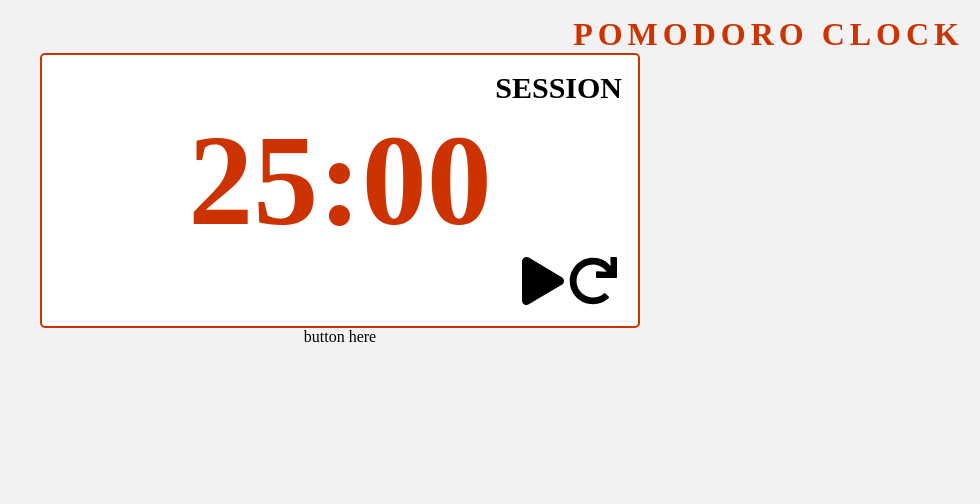
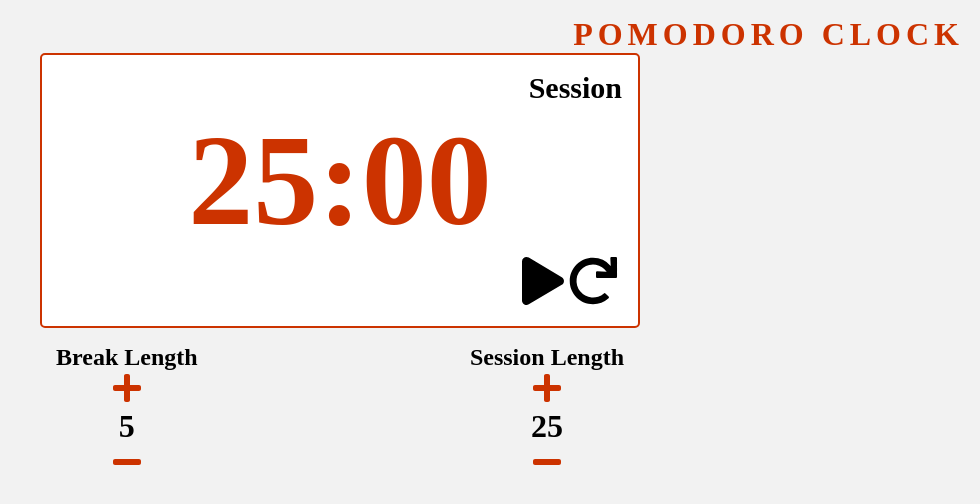
Before and after one commit to hidesignsdev/passion-team, a React (Create React App) app: page / in a window 1280 px wide. Shown: the top 504 px of the page, without its empty margins (300-1280 px from the left). Built offline with nearby package versions, Linux system fonts and the light colour scheme; a web font is replaced by a local one.

Commit message:
add TimeSet component, adding sound effect

```diff
--- a/public/index.html
+++ b/public/index.html
@@ -11,6 +11,7 @@
     <title>Pomodoro Clock</title>
   </head>
   <body>
+    <script src="https://cdn.freecodecamp.org/testable-projects-fcc/v1/bundle.js"></script>
     <div id="root"></div>
   </body>
 </html>
--- a/src/components/App.js
+++ b/src/components/App.js
@@ -1,18 +1,45 @@
-import React, {useState} from 'react'
+import React, {useState, useEffect, useRef} from 'react'
 import useInterval from '../hooks/useInterval'
 import Timer from './Timer'
 import Control from './Control'
+import TimeSet from './TimeSet'
 
+import sound from '../AlienSiren.mp3'
 
 const App = () => {
-  const [time, setTime] = useState(25 * 60 * 1000)
+  const [breakValue, setBreakValue] = useState(5)
+  const [sessionValue, setSessionValue] = useState(25)
+  const [mode, setMode] = useState('session')
+  const [time, setTime] = useState(sessionValue * 60)
   const [active, setActive] = useState(false)
+  const beep = useRef()
 
-  useInterval(()=> setTime(time - 1000), active? 1000 : null)
+  useInterval(()=> setTime(time - 1), active? 1000 : null)
+
+  useEffect(() => {
+    setTime(sessionValue * 60)
+  }, [sessionValue])
+
+  useEffect(() => {
+    if(time === 0 && mode === 'session'){
+      setMode('break')
+      setTime(breakValue * 60)
+      beep.current.play()
+    } else if(time === 0 && mode === 'break'){
+      setMode('session')
+      setTime(sessionValue * 60)
+      beep.current.play()
+    }
+  }, [time])
 
   const handleReset = () => {
-    setTime(25)
+    beep.current.pause()
+    beep.current.currentTime = 0
     setActive(false)
+    setMode('session')
+    setSessionValue(25)
+    setBreakValue(5)
+    setTime(25 * 60)
   }
 
   return (
@@ -24,6 +51,7 @@ const App = () => {
         <div className="time-wrapper">
           <Timer
             currentTime={[time, setTime]}
+            currentMode={[mode, setMode]}
           />
           <Control
             activeStatus={[active, setActive]}
@@ -31,9 +59,11 @@ const App = () => {
           />
         </div>
         <div className="time-control">
-          button here
+          <TimeSet value={[breakValue, setBreakValue]} type='Break'/>
+          <TimeSet value={[sessionValue, setSessionValue]} type='Session'/>
         </div>
       </main>
+      <audio id='beep' src={sound} ref={beep}/>
     </div>
   )
 }
--- a/src/components/Control.js
+++ b/src/components/Control.js
@@ -7,8 +7,8 @@ const Control = ({activeStatus, handleReset}) => {
     const [active, setActive] = activeStatus
     return (
         <div className="control-wrapper">
-            <button onClick={()=>setActive(!active)} ><FontAwesomeIcon icon={active? faPause : faPlay}/></button>
-            <button onClick={handleReset}><FontAwesomeIcon icon={faRedo}/></button>
+            <button id="start_stop" onClick={()=>setActive(!active)} ><FontAwesomeIcon icon={active? faPause : faPlay}/></button>
+            <button id="reset" onClick={handleReset}><FontAwesomeIcon icon={faRedo}/></button>
         </div>
     )
 }
--- /dev/null
+++ b/src/components/TimeSet.js
@@ -0,0 +1,27 @@
+import React from 'react'
+import { FontAwesomeIcon } from '@fortawesome/react-fontawesome'
+import { faPlus, faMinus } from '@fortawesome/free-solid-svg-icons'
+
+const TimeSet = ({type, value}) => {
+    const [val, setValue] = value
+
+    const handleIncrement = () => {
+        if(val >= 60) return null
+        else setValue(val + 1)
+    }
+
+    const handleDecrement = () => {
+        if(val === 1) return null
+        else setValue(val - 1)
+    }
+    return (
+        <div className="control">
+            <h2 id={`${type.toLowerCase()}-label`}>{type} Length</h2>
+            <button id={`${type.toLowerCase()}-increment`} onClick={handleIncrement}><FontAwesomeIcon icon={faPlus}/></button>
+            <h3 id={`${type.toLowerCase()}-length`}>{val}</h3>
+            <button id={`${type.toLowerCase()}-decrement`} onClick={handleDecrement}><FontAwesomeIcon icon={faMinus}/></button>
+        </div>
+    )
+}
+
+export default TimeSet
--- a/src/components/Timer.js
+++ b/src/components/Timer.js
@@ -1,12 +1,17 @@
-import React, {useEffect} from 'react'
-import moment from 'moment'
+import React from 'react'
 
-const Timer = ({currentTime}) => {
+const Timer = ({currentTime, currentMode}) => {
     const [time, setTime] = currentTime
+    const [mode, setMode] = currentMode
+    let minute , second = null
+    minute = Math.floor(time / 60)
+    second = (time) % 60
+    if(second < 10) second= "0"+second
+    if(minute < 10) minute= "0"+minute
     return (
         <>
-            <h2>SESSION</h2>
-            <h3>{moment(time).format("mm:ss")}</h3>
+            <h2 id="timer-label">{mode === 'session'? 'Session' : 'Break'}</h2>
+            <h3 id="time-left">{minute}:{second}</h3>
         </>
     )
 }
--- a/src/index.scss
+++ b/src/index.scss
@@ -66,5 +66,26 @@ body {
         border: none;
       }
     }
+    .time-control{
+      display: flex;
+      justify-content: space-between;
+      width: 100%;
+      padding: 1rem;
+      .control{
+        display: flex;
+        align-items: center;
+        justify-content: center;
+        flex-direction: column;
+        button{
+          font-size: 2rem;
+          border: none;
+          background-color: transparent;
+          color: #cc3300;
+        }
+        h3{
+          font-size: 2rem;
+        }
+      }
+    }
   }
 }
```
Also changed, not shown: src/hooks/useInterval.js (+8 -0 lines), 1 other file (tests, documents, lock files or other folders).
